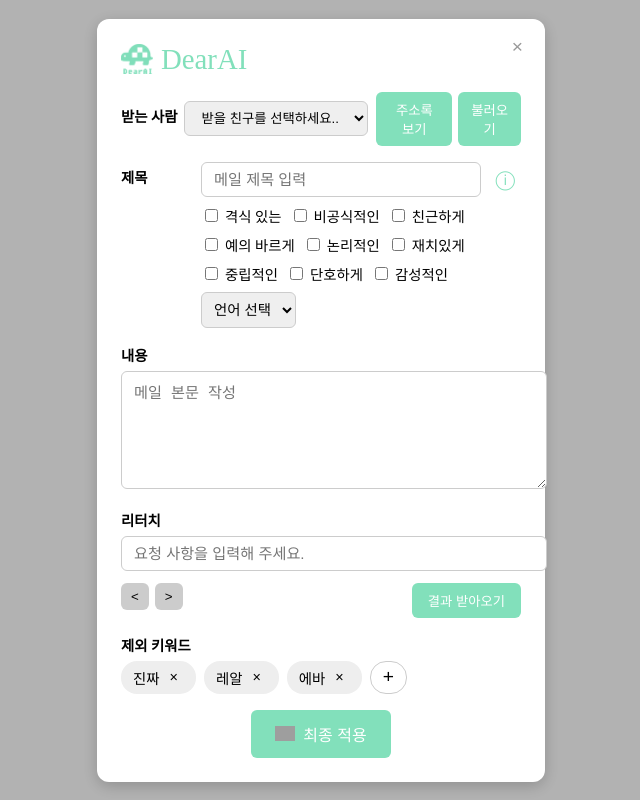
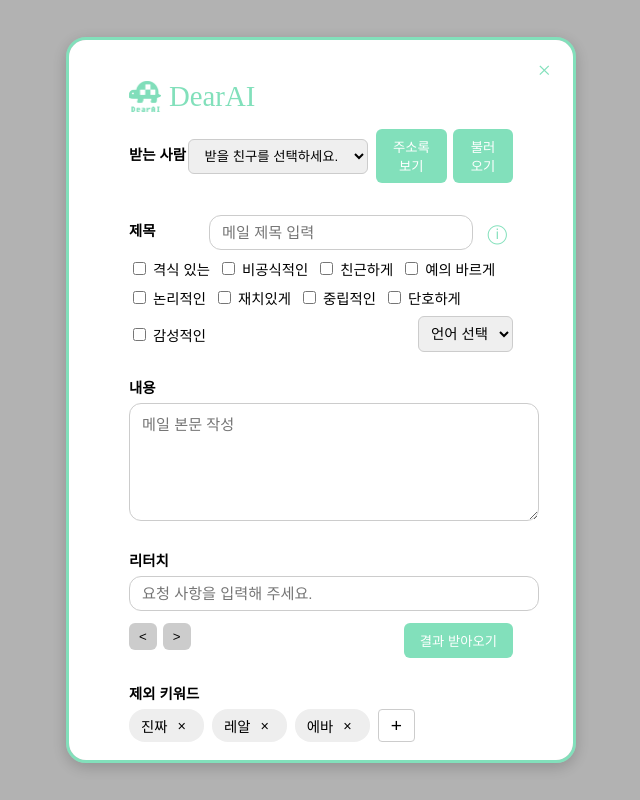
Before and after one commit to Team-DearAI/DearAI-Front, a React (Vite) app in the folder dearAI/: page / in a window 1280 px wide. Shown: the whole page, without its empty margins (319-959 px from the left). Built offline with nearby package versions, Linux system fonts and the light colour scheme; grey boxes are pictures that could not be loaded.

Commit message:
[Design] Modify margin and font style

```diff
--- a/dearAI/src/components/Modal.tsx
+++ b/dearAI/src/components/Modal.tsx
@@ -10,112 +10,85 @@ import {
     Footer,
     Button,
     CloseButton,
+    Logo,
+    RecipientSelect,
+    SmallGreenButton,
+    InfoButton,
+    CheckboxLabel,
+    LanguageSelect,
+    NavButton,
+    ResultButton,
+    KeywordTag,
+    TagDeleteButton,
+    AddKeywordButton,
+    FinalButton,
+    CarIcon,
+    WarningMessage,
+    Row,
+    CheckboxGroup,
+    NavButtonGroup,
+    TagGroup,
+    WhiteLogo,
 } from "../styles/ModalStyles";
 
 export const Modal = () => {
+    const [isSmallScreen, setIsSmallScreen] = React.useState(
+        window.innerWidth < 320
+    );
+
+    React.useEffect(() => {
+        const handleResize = () => {
+            setIsSmallScreen(window.innerWidth < 320);
+        };
+        window.addEventListener("resize", handleResize);
+        return () => window.removeEventListener("resize", handleResize);
+    }, []);
+
     return (
         <Backdrop>
+            {isSmallScreen && (
+                <WarningMessage>
+                    화면이 너무 작습니다. 화면을 조금 더 넓혀주세요.
+                </WarningMessage>
+            )}
             <Container>
                 <CloseButton onClick={() => console.log("close modal")}>
                     ×
                 </CloseButton>
                 <Header>
-                    <img
-                        src="/logo.png"
-                        alt="logo"
-                        style={{ width: "32px", marginRight: "8px" }}
-                    />
+                    <Logo src="/logo.png" alt="logo" />
                     <span>DearAI</span>
                 </Header>
 
                 <Section>
-                    <div
-                        style={{
-                            display: "flex",
-                            alignItems: "center",
-                            marginBottom: "8px",
-                        }}
-                    >
+                    <Row>
                         <Label style={{ width: "80px" }}>받는 사람</Label>
-                        <select
-                            style={{
-                                flex: 1,
-                                padding: "8px 12px",
-                                borderRadius: "6px",
-                                border: "1px solid #ccc",
-                                marginRight: "8px",
-                            }}
-                        >
+                        <RecipientSelect>
                             <option disabled selected>
-                                받을 친구를 선택하세요..
+                                받을 친구를 선택하세요.
                             </option>
                             <option>친구1@example.com</option>
                             <option>친구2@example.com</option>
-                        </select>
-                        <button
-                            style={{
-                                padding: "8px 12px",
-                                backgroundColor: "#82e0bb",
-                                border: "none",
-                                borderRadius: "6px",
-                                color: "#fff",
-                                cursor: "pointer",
-                                marginRight: "6px",
-                            }}
-                        >
-                            주소록 보기
-                        </button>
-                        <button
-                            style={{
-                                padding: "8px 12px",
-                                backgroundColor: "#82e0bb",
-                                border: "none",
-                                borderRadius: "6px",
-                                color: "#fff",
-                                cursor: "pointer",
-                            }}
-                        >
-                            불러오기
-                        </button>
-                    </div>
+                        </RecipientSelect>
+                        <SmallGreenButton>주소록 보기</SmallGreenButton>
+                        <SmallGreenButton>불러오기</SmallGreenButton>
+                    </Row>
                 </Section>
 
                 <Section>
-                    <div
-                        style={{
-                            display: "flex",
-                            alignItems: "center",
-                            marginBottom: "8px",
-                        }}
-                    >
+                    <Row>
                         <Label style={{ width: "80px" }}>제목</Label>
                         <Input
                             type="text"
                             placeholder="메일 제목 입력"
                             style={{ flex: 1, marginRight: "8px" }}
                         />
-                        <button
-                            style={{
-                                background: "none",
-                                border: "none",
-                                color: "#82e0bb",
-                                fontSize: "1.2rem",
-                                cursor: "pointer",
-                            }}
-                            title="메일 제목 어떻게 지어야 하나요?"
-                        >
+                        <InfoButton title="메일 제목 어떻게 지어야 하나요?">
                             ⓘ
-                        </button>
-                    </div>
+                        </InfoButton>
+                    </Row>
                     {/* Selection buttons for tone/style can be added below this line */}
-                    <div
-                        style={{
-                            display: "flex",
-                            flexWrap: "wrap",
-                            gap: "8px",
-                            marginLeft: "80px",
-                        }}
-                    >
+                    <CheckboxGroup>
                         {[
                             "격식 있는",
                             "비공식적인",
@@ -127,34 +100,21 @@ export const Modal = () => {
                             "단호하게",
                             "감성적인",
                         ].map((label, idx) => (
-                            <label
-                                key={idx}
-                                style={{
-                                    display: "flex",
-                                    alignItems: "center",
-                                    gap: "4px",
-                                    fontSize: "0.9rem",
-                                }}
-                            >
+                            <CheckboxLabel key={idx}>
                                 <input type="checkbox" />
                                 {label}
-                            </label>
+                            </CheckboxLabel>
                         ))}
-                        <select
-                            style={{
-                                padding: "8px",
-                                borderRadius: "6px",
-                                border: "1px solid #ccc",
-                                fontSize: "0.9rem",
-                            }}
-                        >
+                        <div style={{ marginLeft: "auto" }}>
+                            <LanguageSelect>
                                 <option disabled selected>
                                     언어 선택
                                 </option>
                                 <option>한국어</option>
                                 <option>영어</option>
-                        </select>
+                            </LanguageSelect>
                         </div>
+                    </CheckboxGroup>
                 </Section>
 
                 <Section>
@@ -168,117 +128,35 @@ export const Modal = () => {
                         type="text"
                         placeholder="요청 사항을 입력해 주세요."
                     />
-                    <div
-                        style={{
-                            display: "flex",
-                            justifyContent: "space-between",
-                            marginTop: "12px",
-                        }}
-                    >
+                    <NavButtonGroup>
                         <div>
-                            <button
-                                style={{
-                                    padding: "6px 10px",
-                                    marginRight: "6px",
-                                    borderRadius: "6px",
-                                    border: "none",
-                                    backgroundColor: "#ccc",
-                                    cursor: "pointer",
-                                }}
-                            >
-                                &lt;
-                            </button>
-                            <button
-                                style={{
-                                    padding: "6px 10px",
-                                    borderRadius: "6px",
-                                    border: "none",
-                                    backgroundColor: "#ccc",
-                                    cursor: "pointer",
-                                }}
-                            >
+                            <NavButton>&lt;</NavButton>
+                            <NavButton style={{ marginRight: 0 }}>
                                 &gt;
-                            </button>
+                            </NavButton>
                         </div>
-                        <button
-                            style={{
-                                padding: "8px 16px",
-                                backgroundColor: "#82e0bb",
-                                border: "none",
-                                borderRadius: "6px",
-                                color: "#fff",
-                                cursor: "pointer",
-                            }}
-                        >
-                            결과 받아오기
-                        </button>
-                    </div>
+                        <ResultButton>결과 받아오기</ResultButton>
+                    </NavButtonGroup>
                 </Section>
 
                 <Section>
                     <Label>제외 키워드</Label>
-                    <div
-                        style={{
-                            display: "flex",
-                            gap: "8px",
-                            flexWrap: "wrap",
-                        }}
-                    >
+                    <TagGroup>
                         {["진짜", "레알", "에바"].map((keyword, idx) => (
-                            <span
-                                key={idx}
-                                style={{
-                                    backgroundColor: "#eee",
-                                    padding: "6px 12px",
-                                    borderRadius: "16px",
-                                    fontSize: "0.9rem",
-                                    display: "inline-flex",
-                                    alignItems: "center",
-                                    gap: "4px",
-                                }}
-                            >
+                            <KeywordTag key={idx}>
                                 {keyword}
-                                <button
-                                    style={{
-                                        background: "none",
-                                        border: "none",
-                                        fontSize: "0.9rem",
-                                        cursor: "pointer",
-                                    }}
-                                >
-                                    ×
-                                </button>
-                            </span>
+                                <TagDeleteButton>×</TagDeleteButton>
+                            </KeywordTag>
                         ))}
-                        <button
-                            style={{
-                                padding: "0 12px",
-                                fontSize: "1.2rem",
-                                borderRadius: "16px",
-                                border: "1px solid #ccc",
-                                background: "none",
-                                cursor: "pointer",
-                            }}
-                        >
-                            +
-                        </button>
-                    </div>
+                        <AddKeywordButton>+</AddKeywordButton>
+                    </TagGroup>
                 </Section>
 
                 <Footer style={{ justifyContent: "center", marginTop: "16px" }}>
-                    <Button
-                        style={{
-                            backgroundColor: "#82e0bb",
-                            padding: "12px 24px",
-                            fontSize: "1rem",
-                            display: "flex",
-                            alignItems: "center",
-                            gap: "8px",
-                        }}
-                    >
-                        <img src="/car-icon.png" style={{ width: "20px" }} />
+                    <FinalButton>
+                        <WhiteLogo src="/logo.png" />
                         최종 적용
-                    </Button>
+                    </FinalButton>
                 </Footer>
             </Container>
         </Backdrop>
--- a/dearAI/src/styles/ModalStyles.ts
+++ b/dearAI/src/styles/ModalStyles.ts
@@ -14,12 +14,27 @@ export const Backdrop = styled.div`
 
 export const Container = styled.div`
     background: white;
-    padding: 24px;
-    border-radius: 12px;
-    width: 400px;
-    max-width: 90%;
+    padding: 40px 60px;
+    border-radius: 20px;
+    width: 30vw;
+    min-width: 320px;
+    max-width: 800px;
+    font-family: "Pretendard", sans-serif;
+
+    @media (max-width: 319px) {
+        /* Screen width less than 320px */
+        /* Warning message should be handled in Modal.tsx */
+    }
+
+    height: 80vh;
     box-shadow: 0 4px 16px rgba(0, 0, 0, 0.2);
     position: relative;
+    margin: 0 16px;
+    display: flex;
+    flex-direction: column;
+    overflow-y: auto;
+
+    border: 3px solid #82e0bb;
 `;
 
 export const Header = styled.header`
@@ -31,8 +46,17 @@ export const Header = styled.header`
     align-items: center;
 `;
 
+export const Logo = styled.img`
+    width: 32px;
+    margin-right: 8px;
+`;
+
+export const WhiteLogo = styled(Logo)`
+    filter: brightness(0) invert(1);
+`;
+
 export const Section = styled.section`
-    margin-bottom: 16px;
+    margin-bottom: 24px;
 `;
 
 export const Label = styled.label`
@@ -40,14 +64,20 @@ export const Label = styled.label`
     font-size: 0.9rem;
     font-weight: 600;
     margin-bottom: 6px;
+    font-family: "Pretendard", sans-serif;
 `;
 
 export const Input = styled.input`
     width: 100%;
     padding: 8px 12px;
     font-size: 0.95rem;
-    border-radius: 6px;
+    border-radius: 12px;
     border: 1px solid #ccc;
+    font-family: "Pretendard", sans-serif;
+
+    &::placeholder {
+        font-family: "Pretendard", sans-serif;
+    }
 `;
 
 export const Textarea = styled.textarea`
@@ -55,9 +85,14 @@ export const Textarea = styled.textarea`
     height: 100px;
     padding: 8px 12px;
     font-size: 0.95rem;
-    border-radius: 6px;
+    border-radius: 12px;
     border: 1px solid #ccc;
     resize: vertical;
+    font-family: "Pretendard", sans-serif;
+
+    &::placeholder {
+        font-family: "Pretendard", sans-serif;
+    }
 `;
 
 export const Footer = styled.footer`
@@ -70,7 +105,7 @@ export const Button = styled.button`
     background-color: #3182ce;
     color: white;
     border: none;
-    border-radius: 6px;
+    border-radius: 12px;
     cursor: pointer;
 
     &:hover {
@@ -84,11 +119,158 @@ export const CloseButton = styled.button`
     right: 16px;
     background: transparent;
     border: none;
+    font-size: 1.5rem;
+    font-family: "DungGeunMo", cursive;
+    cursor: pointer;
+    color: #82e0bb;
+
+    &:hover {
+        color: #66c8a3;
+    }
+`;
+
+export const RecipientSelect = styled.select`
+    flex: 1;
+    padding: 8px 12px;
+    border-radius: 6px;
+    border: 1px solid #ccc;
+    margin-right: 8px;
+    font-family: "Pretendard", sans-serif;
+`;
+
+export const SmallGreenButton = styled.button`
+    padding: 8px 12px;
+    background-color: #82e0bb;
+    border: none;
+    border-radius: 6px;
+    color: #fff;
+    cursor: pointer;
+    margin-right: 6px;
+    font-family: "Pretendard", sans-serif;
+
+    &:last-child {
+        margin-right: 0;
+    }
+`;
+
+export const InfoButton = styled.button`
+    background: none;
+    border: none;
+    color: #82e0bb;
     font-size: 1.2rem;
     cursor: pointer;
-    color: #999;
+    font-family: "Pretendard", sans-serif;
+`;
 
-    &:hover {
-        color: #333;
-    }
+export const CheckboxLabel = styled.label`
+    display: flex;
+    align-items: center;
+    gap: 4px;
+    font-size: 0.9rem;
+    font-family: "Pretendard", sans-serif;
 `;
+
+export const LanguageSelect = styled.select`
+    padding: 8px;
+    border-radius: 6px;
+    border: 1px solid #ccc;
+    font-size: 0.9rem;
+    font-family: "Pretendard", sans-serif;
+`;
+
+export const NavButton = styled.button`
+    padding: 6px 10px;
+    margin-right: 6px;
+    border-radius: 6px;
+    border: none;
+    background-color: #ccc;
+    cursor: pointer;
+    font-family: "Pretendard", sans-serif;
+`;
+
+export const ResultButton = styled.button`
+    padding: 8px 16px;
+    background-color: #82e0bb;
+    border: none;
+    border-radius: 6px;
+    color: #fff;
+    cursor: pointer;
+    font-family: "Pretendard", sans-serif;
+`;
+
+export const KeywordTag = styled.span`
+    background-color: #eee;
+    padding: 6px 12px;
+    border-radius: 16px;
+    font-size: 0.9rem;
+    display: inline-flex;
+    align-items: center;
+    gap: 4px;
+    font-family: "Pretendard", sans-serif;
+`;
+
+export const TagDeleteButton = styled.button`
+    background: none;
+    border: none;
+    font-size: 0.9rem;
+    cursor: pointer;
+    font-family: "Pretendard", sans-serif;
+`;
+
+export const AddKeywordButton = styled.button`
+    padding: 0 12px;
+    font-size: 1.2rem;
+    border-radius: 4px;
+    border: 1px solid #ccc;
+    background: none;
+    cursor: pointer;
+    font-family: "Pretendard", sans-serif;
+`;
+
+export const FinalButton = styled(Button)`
+    background-color: #82e0bb;
+    padding: 12px 24px;
+    font-size: 1rem;
+    display: flex;
+    align-items: center;
+    gap: 8px;
+    font-family: "Pretendard", sans-serif;
+`;
+
+export const CarIcon = styled.img`
+    width: 20px;
+`;
+
+export const WarningMessage = styled.div`
+    background-color: #ffe0e0;
+    color: #c00;
+    padding: 8px;
+    text-align: center;
+    border-radius: 12px;
+    margin-bottom: 8px;
+`;
+
+export const Row = styled.div`
+    display: flex;
+    align-items: center;
+    margin-bottom: 8px;
+`;
+
+export const CheckboxGroup = styled.div`
+    display: flex;
+    flex-wrap: wrap;
+    gap: 8px;
+    margin-top: 8px;
+`;
+
+export const NavButtonGroup = styled.div`
+    display: flex;
+    justify-content: space-between;
+    margin-top: 12px;
+`;
+
+export const TagGroup = styled.div`
+    display: flex;
+    gap: 8px;
+    flex-wrap: wrap;
+`;
```
Lines whose indentation alone changed are shown as unchanged.
